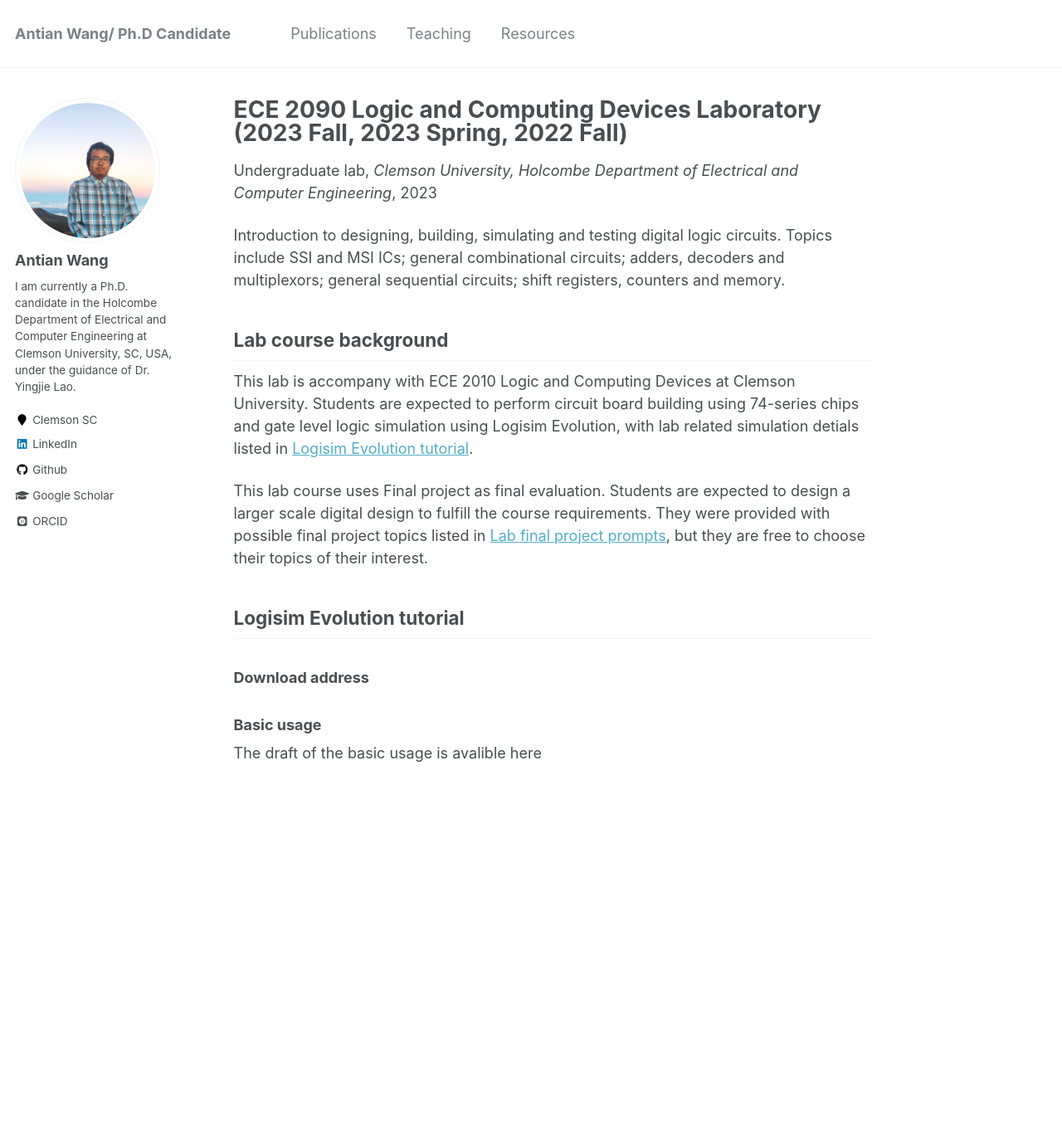
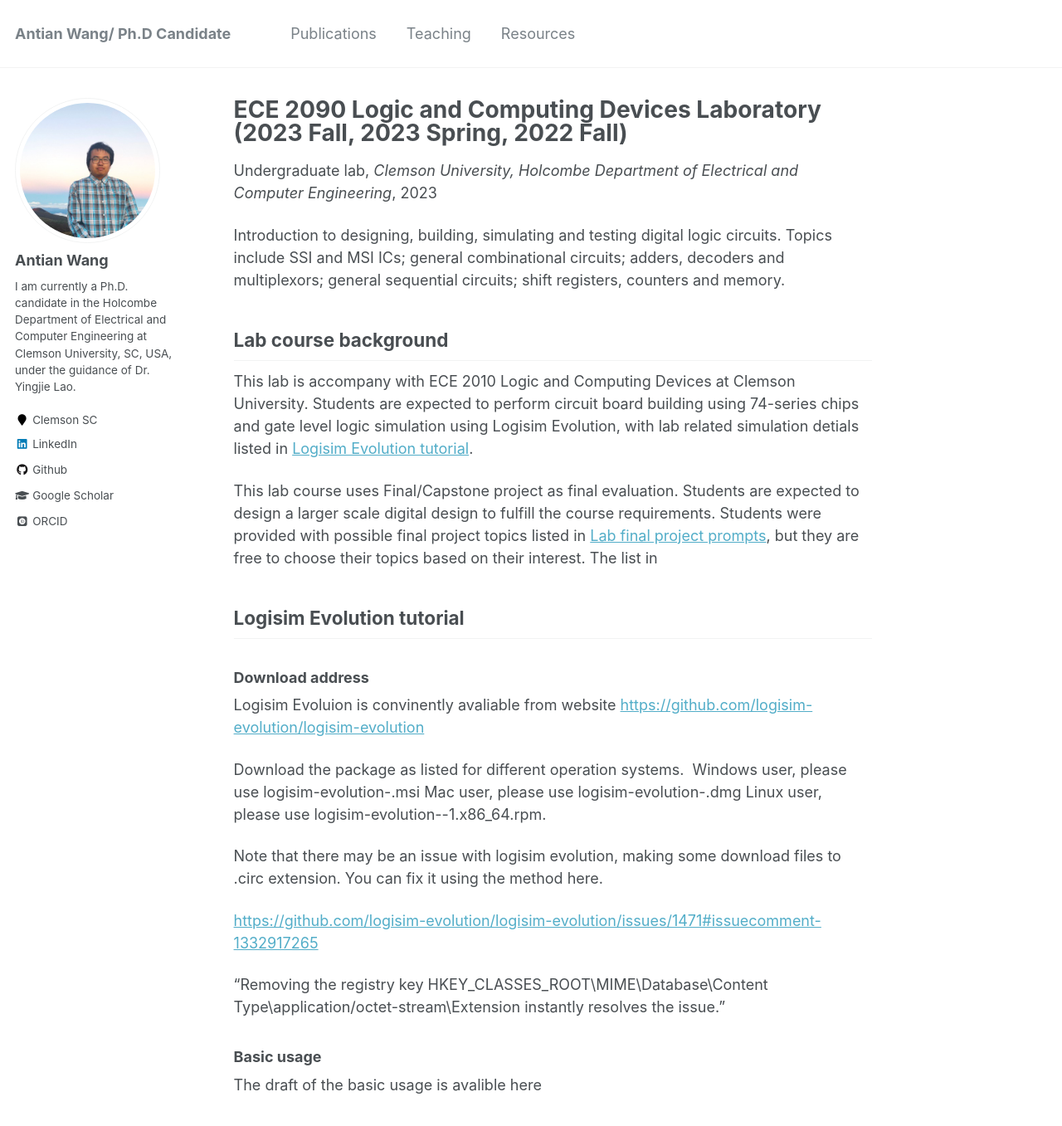
Before and after one commit to wangantian/wangantian.github.io, a Jekyll site: the page built from _teaching/Clemson_ECE2090.md, in a window 1280 px wide and 1400 px high. Shown: the top 1357 px of the window at 83% size. Built offline with Jekyll 4.4.1, drawn with Linux system fonts in a browser that asks for light colours; some web fonts are replaced; formulas are drawn with MathJax 3; some of the changed text lies outside the part shown.

Commit message:
Update Clemson_ECE2090.md

```diff
--- a/_teaching/Clemson_ECE2090.md
+++ b/_teaching/Clemson_ECE2090.md
@@ -14,15 +14,30 @@ Introduction to designing, building, simulating and testing digital logic circui
 
 This lab is accompany with ECE 2010 Logic and Computing Devices at Clemson University. Students are expected to perform circuit board building using 74-series chips and gate level logic simulation using Logisim Evolution, with lab related simulation detials listed in [Logisim Evolution tutorial](#Logisim_Evolution_Tutorial).
 
-This lab course uses Final project as final evaluation. Students are expected to design a larger scale digital design to fulfill the course requirements. They were provided with possible final project topics listed in [Lab final project prompts](#project_prompts), but they are free to choose their topics of their interest.
+This lab course uses Final/Capstone project as final evaluation. Students are expected to design a larger scale digital design to fulfill the course requirements. Students were provided with possible final project topics listed in [Lab final project prompts](#project_prompts), but they are free to choose their topics based on their interest.  The list in
 
 <h2 id="Logisim_Evolution_Tutorial">Logisim Evolution tutorial</h2>
 <h3>Download address</h3>
+Logisim Evoluion is convinently avaliable from website [https://github.com/logisim-evolution/logisim-evolution](https://github.com/logisim-evolution/logisim-evolution)
+
+Download the package as listed for different operation systems.
+Windows user, please use logisim-evolution-<version>.msi
+Mac user, please use logisim-evolution-<version>.dmg
+Linux user, please use logisim-evolution-<version>-1.x86_64.rpm.
+
+Note that there may be an issue with logisim evolution, making some download files to .circ extension. You can fix it using the method here.
+
+[https://github.com/logisim-evolution/logisim-evolution/issues/1471#issuecomment-1332917265](https://github.com/logisim-evolution/logisim-evolution/issues/1471#issuecomment-1332917265)
+
+"Removing the registry key HKEY_CLASSES_ROOT\MIME\Database\Content Type\application/octet-stream\Extension instantly resolves the issue."
+
+
 <h3>Basic usage</h3>
 The draft of the basic usage is avalible here <embed src="https://wangantian.github.io/files/Teaching_Clemson/LogisimEvollution_Tutorial.pdf" width="100%" height="850px"/>
 <h3>Common issues</h3>
 
 <h2 id="project_prompts">Lab final project possible topics</h2>
+This list is last updated by the end of Fall 2023.
 <h3> Final project objectives</h3>
 <h3> Final project components for simulation</h3>
 Basic logic gates
```
